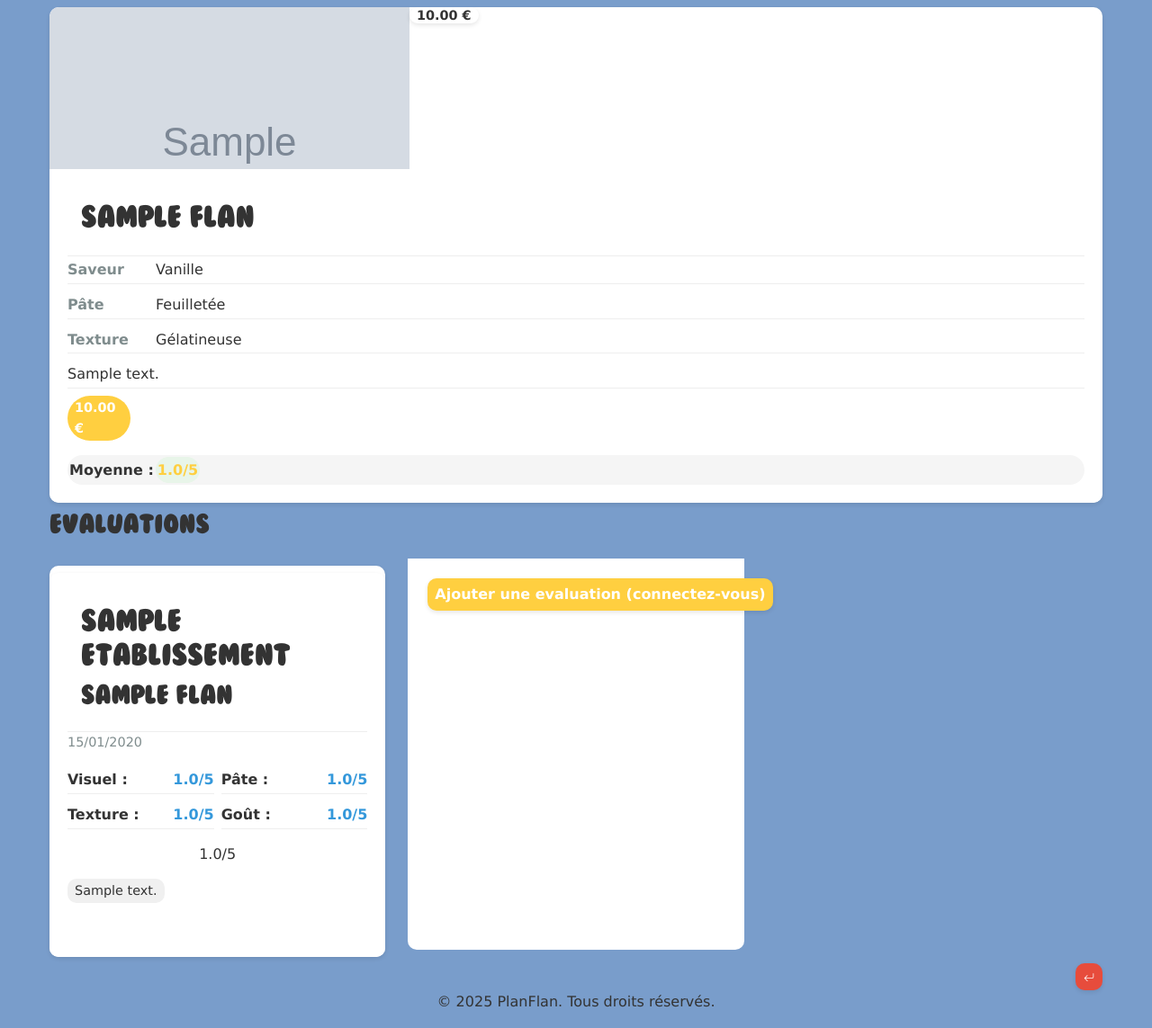
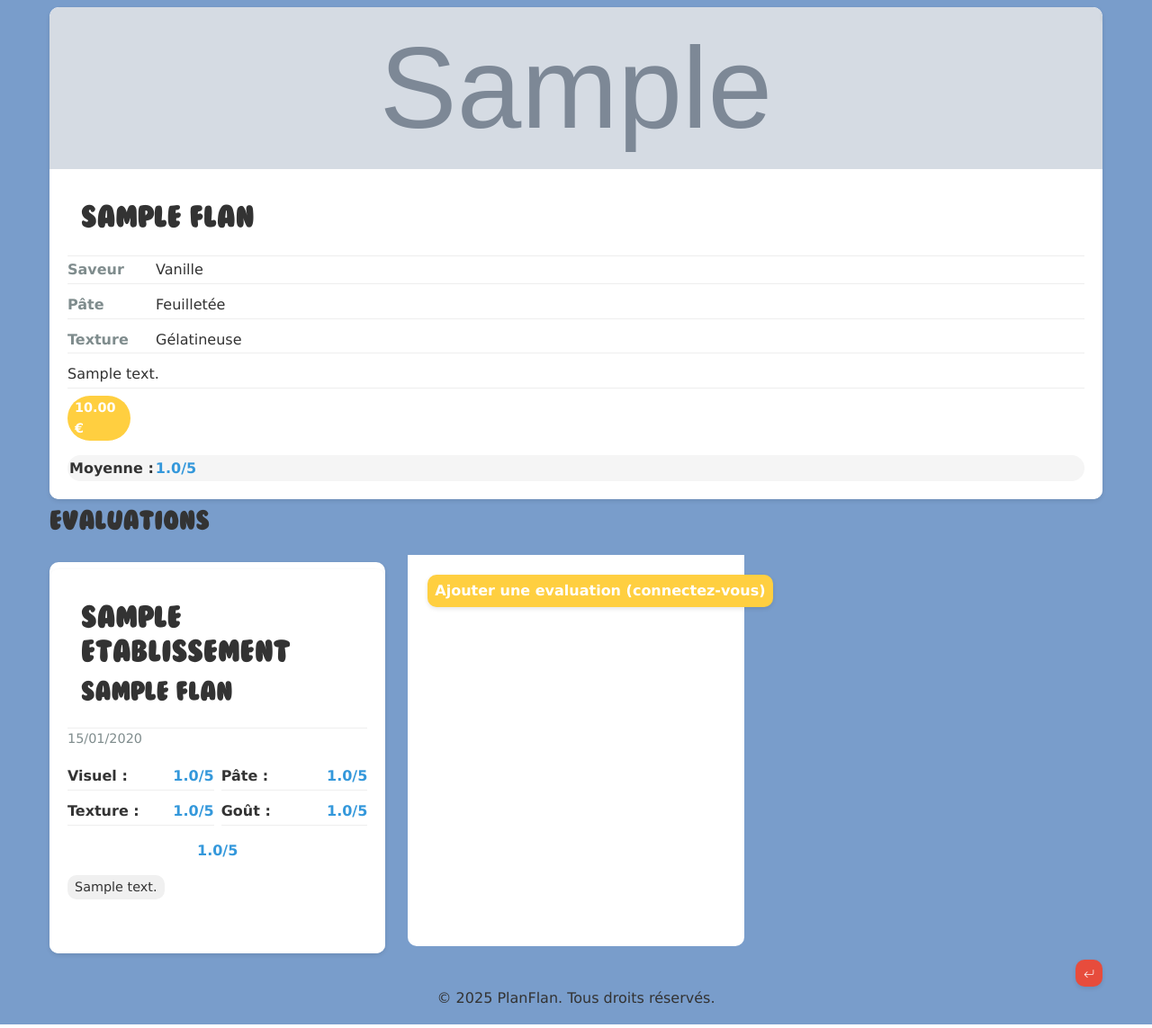
Before and after one commit to WilliamTourte/planflan2, a Flask app: page /flan/1 in a window 1280 px wide. Shown: the part 52-1195 px from the top of the page at 90% size. Run offline with Flask 3, Linux system fonts and the light colour scheme; tables that the repository leaves empty hold one stand-in row (values such as "Sample post"); grey boxes marked "Sample" are stand-in pictures; some libraries are stand-ins or nearby versions.

Commit message:
Oups les images n'étaient plus affichées

```diff
--- a/app/static/css/style.css
+++ b/app/static/css/style.css
@@ -310,6 +310,12 @@ input[type="submit"]:active {
     transform: translateY(-7px);
     box-shadow: var(--box-shadow-hover);
 }
+.carte-image {
+    width: 100%;
+    height: 100%;
+    object-fit: cover;
+    border-radius: var(--border-radius-carte) var(--border-radius-carte) 0 0;
+}
 
 .carte-image-container {
     position: relative;
@@ -319,7 +325,12 @@ input[type="submit"]:active {
     border-radius: var(--border-radius-carte) var(--border-radius-carte) 0 0;
 }
 
-
+.carte-image {
+    width: 100%;
+    height: 100%;
+    object-fit: cover;
+    border-radius: var(--border-radius-carte) var(--border-radius-carte) 0 0;
+}
 
 .carte-content {
     padding: var(--padding-lg);
@@ -385,6 +396,9 @@ input[type="submit"]:active {
     display: block;
 }
 
+.moyenne-value {
+    text-decoration:var(--color-success);
+}
 /* =============================================
    9. BADGES
    ============================================= */
--- a/app/templates/macros.html
+++ b/app/templates/macros.html
@@ -286,7 +286,7 @@
                         {% if moyenne_flan is not none %}
                         <div class="flan-moyenne">
                             <span class="moyenne-label">Moyenne :</span>
-                            <span class="moyenne-value">{{ moyenne_flan }}/5</span>
+                            <span class="criterion-value">{{ moyenne_flan }}/5</span>
                         </div>
                         {% endif %}
                     </div>
@@ -473,11 +473,11 @@
     {% if evaluation.gout is not none and evaluation.texture is not none and evaluation.visuel is not none and evaluation.pate is not none %}
         {% set moyenne = (evaluation.gout + evaluation.texture + evaluation.visuel + evaluation.pate) / 4 %}
         <div class="moyenne">
-            <span class="moyenne-value">{{ moyenne }}/5</span>
+            <span class="criterion-value">{{ moyenne }}/5</span>
         </div>
     {% else %}
         <div class="moyenne">
-            <span class="moyenne-value">N/A</span>
+            <span class="criterion-value">N/A</span>
         </div>
     {% endif %}
     <p class="type">{{ evaluation.description }}</p>
```
Also changed, not shown: 1 other file.
